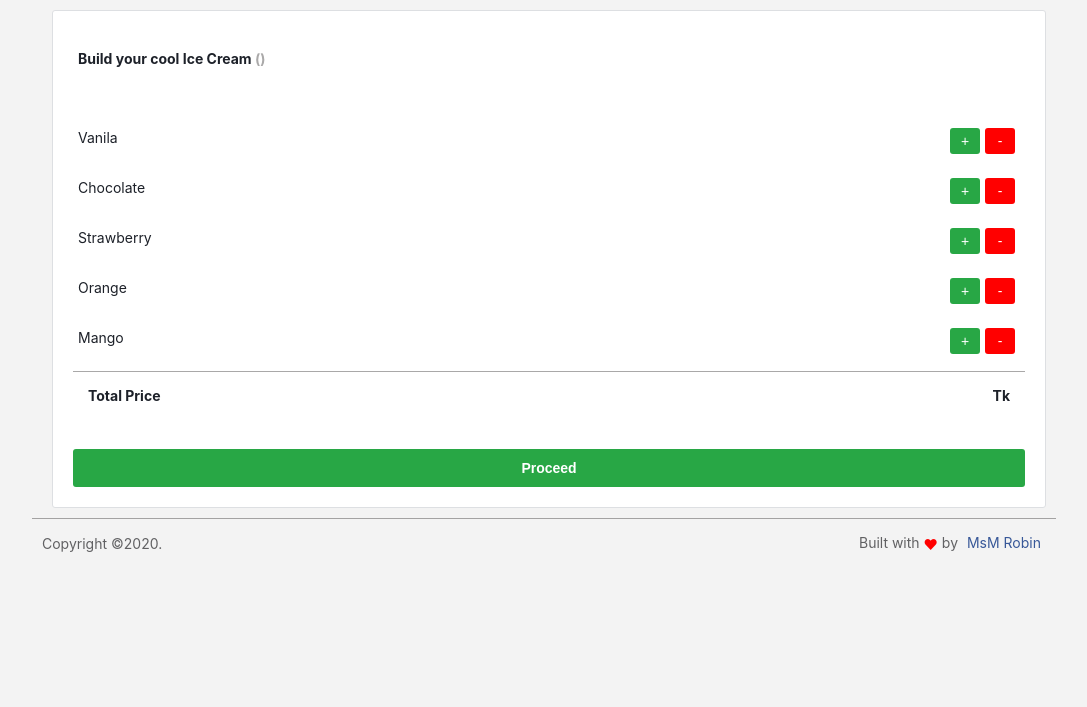
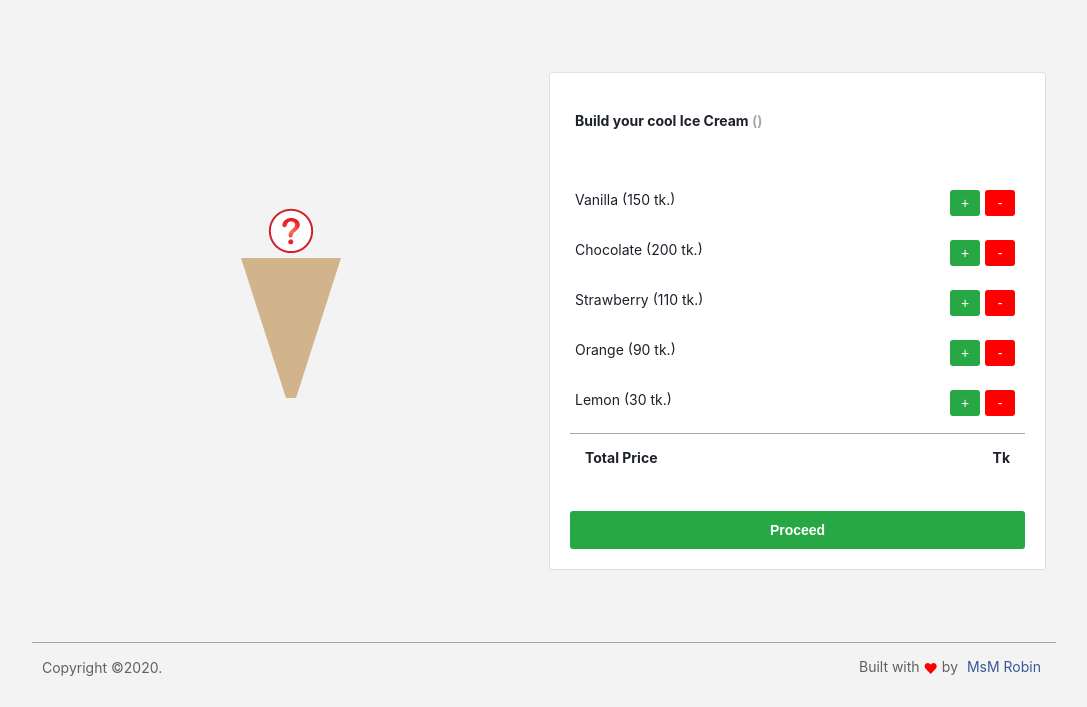
Before and after one commit to robinNcode/ice_cream, a plain HTML site: page index.html in a window 1280 px wide. Shown: the part 114-821 px from the top of the page, without its empty margins (96-1183 px from the left). Before the commit the page ends 800 px from the top, so only its background shows below. Drawn offline with nearby package versions, Linux system fonts and the light colour scheme.

Commit message:
`update`: Ice cream building done.

```diff
--- a/index.html
+++ b/index.html
@@ -29,7 +29,12 @@
         <div class="mainBody" id="body">
             <div class="container" id="iceCreamBuilder">
                 <!-- icecream start -->
-                <ice-cream :cart="cart"></ice-cream>
+                <div class="icecream" id="icecream">
+                    <p class="cone"></p>
+                    <div class="scoop" v-for="cartItem in cart" :class="cartItem.name.toLowerCase()"></div>
+                    <div class="cherry" v-if="cart.length > 0"></div>
+                    <div class="question" v-else></div>
+                </div>
                 <!-- ice cream end -->
 
                 <!-- builder start -->
@@ -44,7 +49,7 @@
                             <ul>
                                 <!-- item start -->
                                 <li class="item" :key="variant.id" v-for="variant in variants">
-                                    <span>{{ variant.name }}</span>
+                                    <span>{{ variant.name }}</span> (<span>{{ variant.price }} tk.</span>)
                                     <div class="right">
                                         <button type="button" class="plus rounded" @click="addToCart(variant.id)">
                                             +
--- a/main.js
+++ b/main.js
@@ -2,18 +2,23 @@ const app = Vue.createApp({
     data() {
         return {
             variants: [
-                { id: 1, name: 'Vanila', price: 150},
+                { id: 1, name: 'Vanilla', price: 150},
                 { id: 2, name: 'Chocolate', price: 200},
                 { id: 3, name: 'Strawberry', price: 110},
                 { id: 4, name: 'Orange', price: 90},
-                { id: 5, name: 'Mango', price: 90}
+                { id: 5, name: 'Lemon', price: 30}
             ],
             cart: [],
         }
     },
     methods: {
         addToCart(variantId){
-
+            this.cart.push(this.variants.find(variant => variant.id === variantId));
+        },
+        removeFromCart(variantId){
+            position = this.cart.findIndex(variant => variant.id === variantId);
+            // To remove the item from the cart ...
+            this.cart.splice(position, 1);
         }
     }
 });
```
